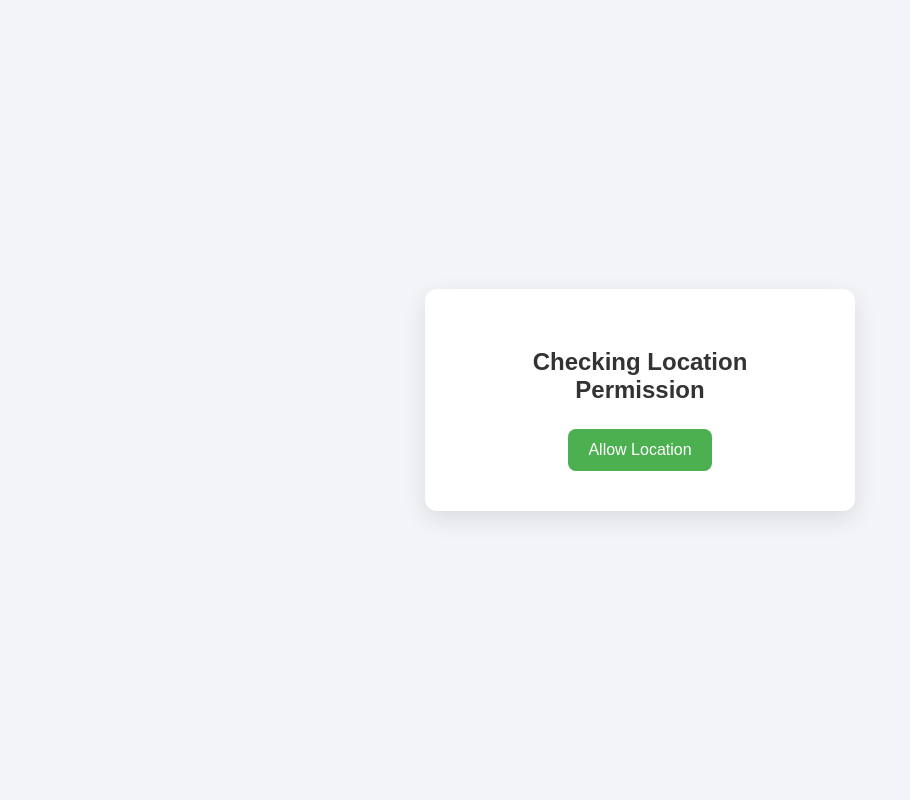
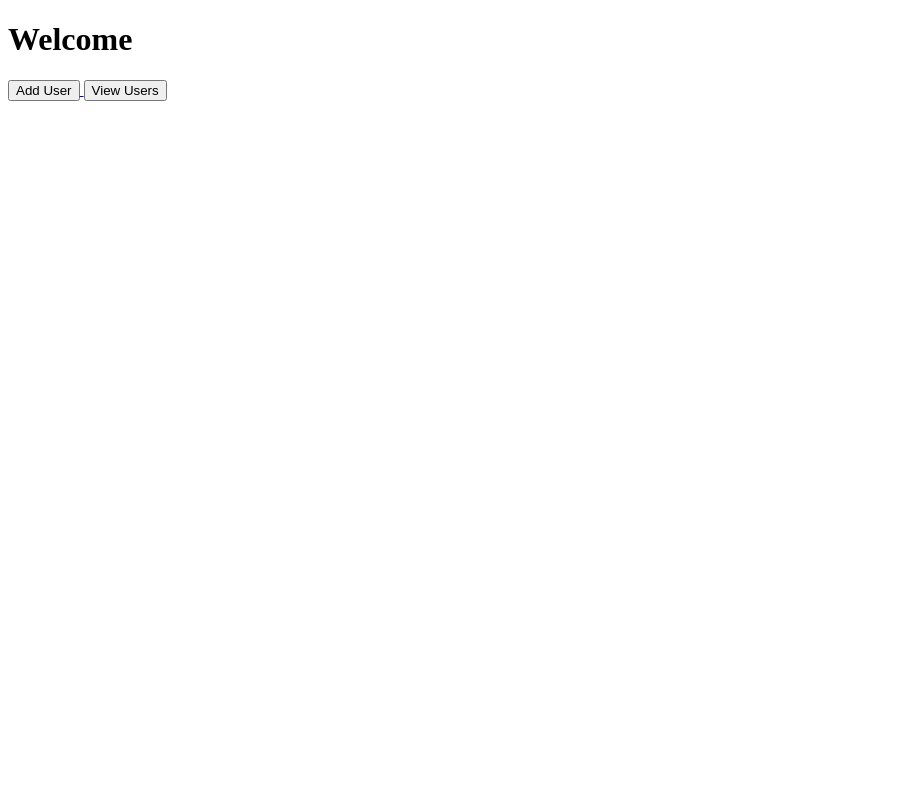
Before and after one commit to Rjhubri/rjp, a Flask app: page / in a window 1280 px wide. Shown: the whole page, without its empty margins (0-910 px from the left). Run offline with Flask 3, Linux system fonts and the light colour scheme.

Commit message:
Update index.html

```diff
--- a/templates/index.html
+++ b/templates/index.html
@@ -1,93 +1,19 @@
 <!DOCTYPE html>
 <html>
 <head>
-
-<title>Checking Location</title>
-
-<meta name="viewport" content="width=device-width, initial-scale=1">
-
-<style>
-
-body{
-margin:0;
-height:100vh;
-display:flex;
-justify-content:center;
-align-items:center;
-background:#f2f4f8;
-font-family:Arial, sans-serif;
-}
-
-.container{
-background:white;
-padding:40px;
-border-radius:12px;
-box-shadow:0 8px 25px rgba(0,0,0,0.1);
-text-align:center;
-width:90%;
-max-width:350px;
-}
-
-h2{
-margin-bottom:25px;
-color:#333;
-}
-
-button{
-background:#4CAF50;
-color:white;
-border:none;
-padding:12px 20px;
-font-size:16px;
-border-radius:8px;
-cursor:pointer;
-transition:0.3s;
-}
-
-button:hover{
-background:#43a047;
-}
-
-</style>
-
+    <title>Home</title>
 </head>
-
 <body>
 
-<div class="container">
+    <h1>Welcome</h1>
 
-<h2>Checking Location Permission</h2>
+    <a href="/home">
+        <button>Add User</button>
+    </a>
 
-<button onclick="checkLocation()">Allow Location</button>
-
-</div>
-
-<script>
-
-function checkLocation(){
-
-if(!navigator.geolocation){
-alert("Location not supported");
-return;
-}
-
-navigator.geolocation.getCurrentPosition(
-
-function(position){
-window.location.href="/home";
-},
-
-function(){
-alert("Please allow location permission");
-}
-
-);
-
-}
-
-window.onload=checkLocation;
-
-</script>
+    <a href="/page1">
+        <button>View Users</button>
+    </a>
 
 </body>
 </html>
```
